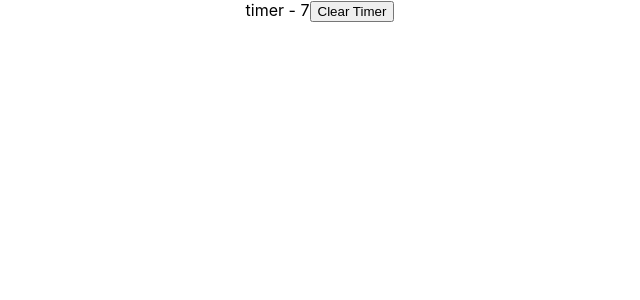
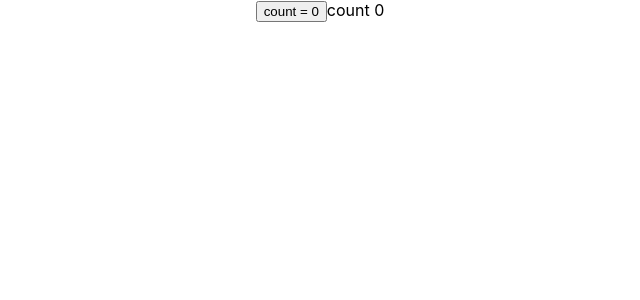
Before and after one commit to Sambalicious/useReducerHooks, a React (Create React App) app: page / in a window 1280 px wide. Shown: the top 300 px of the page, without its empty margins (320-960 px from the left). Built offline with nearby package versions, Linux system fonts and the light colour scheme.

Commit message:
learnt how to create custom hooks

```diff
--- a/src/App.js
+++ b/src/App.js
@@ -15,6 +15,7 @@
 import Counter from './components/memoHooks/Counter';
 import FocusInput from './components/useRefHooks/FocusInput';
 import HookTimer from './components/useRefHooks/HookTimer';
+import DocTitleOne from './components/useCustomHooks/DocTitleOne';
 
  export const CountContext = React.createContext();
 
@@ -38,7 +39,7 @@
   return (
     <CountContext.Provider value={{countState:count, countDispatch: dispatch}}>
     <div className="App">
-        <HookTimer />
+        <DocTitleOne />
     </div>
     </CountContext.Provider>
   );
--- /dev/null
+++ b/src/components/hooks/UseDocTitle.jsx
@@ -0,0 +1,8 @@
+import {useEffect} from 'react';
+
+export const useDocTitle = (count) => {
+    useEffect(()=>{
+        document.title = `count - ${count}`
+
+    }, [count]);
+}
--- /dev/null
+++ b/src/components/useCustomHooks/DocTitleOne.jsx
@@ -0,0 +1,19 @@
+import React,{useState, } from 'react';
+import { useDocTitle } from '../hooks/UseDocTitle';
+
+
+
+const DocTitleOne = () => {
+    const [count, setCount] = useState(0);
+useDocTitle(count)
+    return (
+        <div>
+            <button onClick={()=>setCount(prevState => prevState + 1)}>
+              count = {count}
+            </button>
+            count {count}
+        </div>
+     );
+}
+
+export default DocTitleOne;
```
Also changed, not shown: src/components/useCustomHooks/DocTitleTwo.jsx (added).
